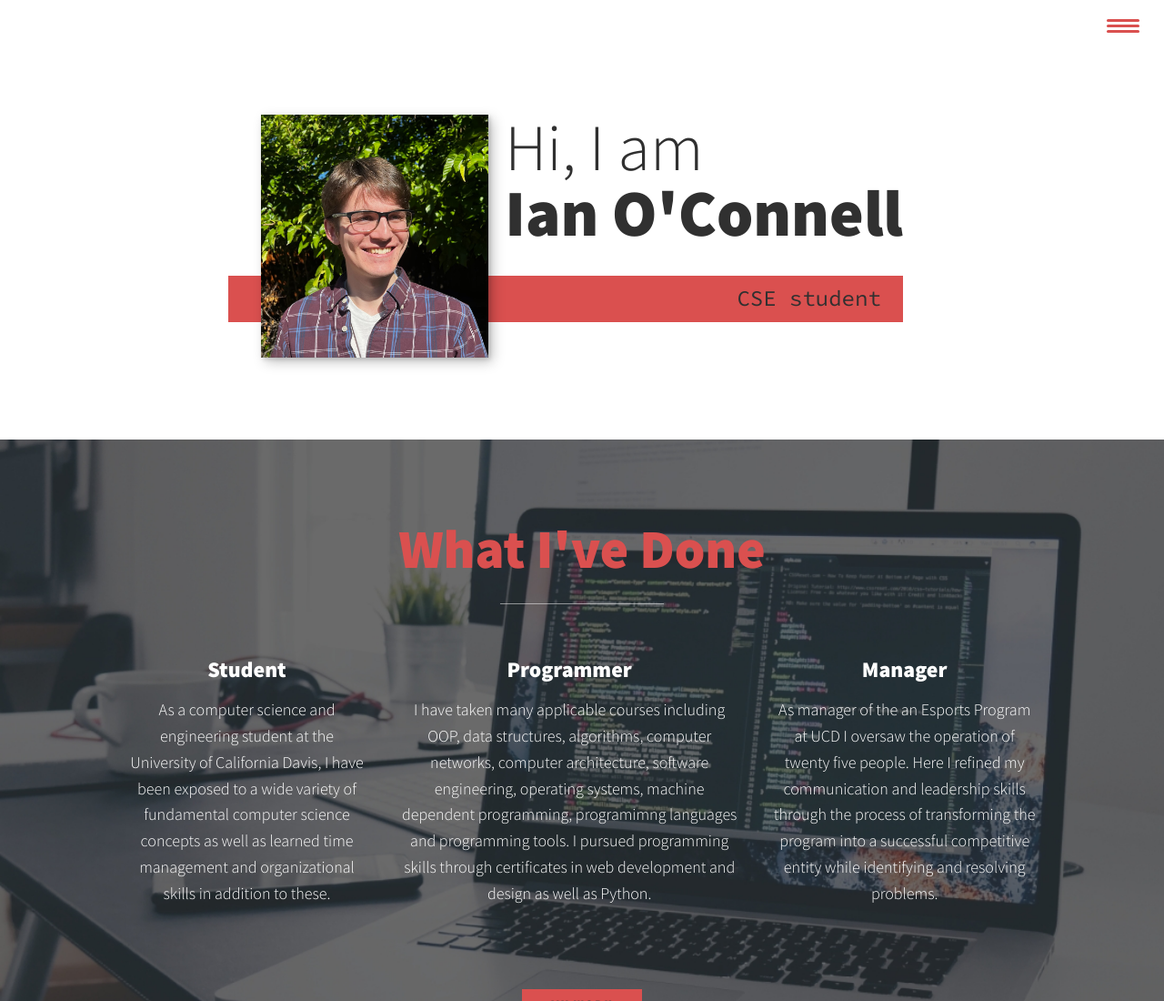
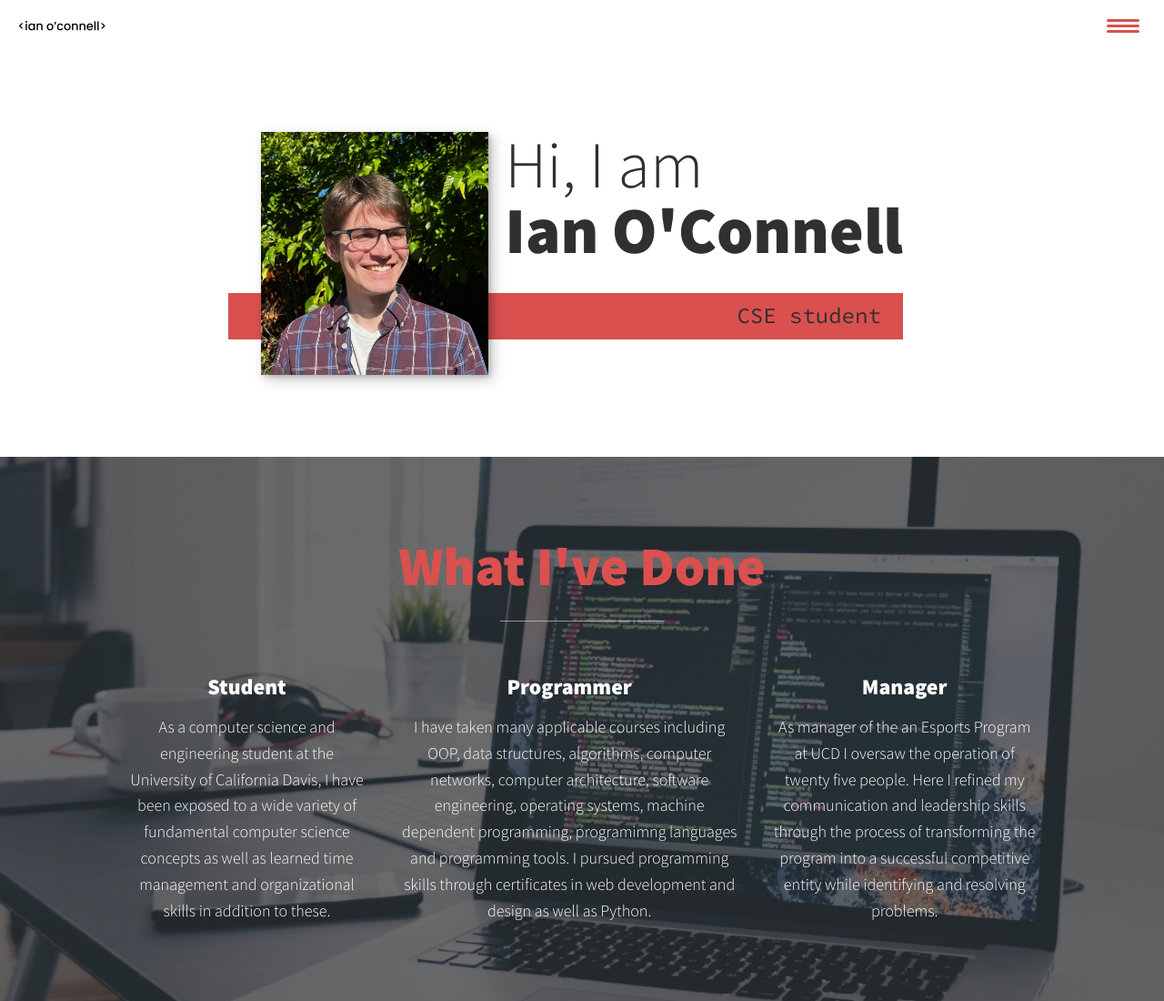
Before and after one commit to Braxai/portfolio-website, a plain HTML site: page Personal Website/index.html in a window 1280 px wide. Shown: the top 1100 px of the page at 91% size. Drawn offline with nearby package versions, Linux system fonts and the light colour scheme.

Commit message:
Added logo

```diff
--- a/Personal Website/index.html
+++ b/Personal Website/index.html
@@ -16,9 +16,9 @@
 
     <body>
         <header>
-            <!--<div class="logo">
-                <img src="img/devjane.png" alt="">
-            </div>-->
+            <div class="logo">
+                <img src="img/ian-oconnell-logo.jpg" alt="">
+            </div>
             <button class="nav-toggle" aria-label="toggle navigation">
                 <span class="hamburger"></span>
             </button>
```
Also changed, not shown: Personal Website/img/ian-oconnell-logo.jpg (added).
